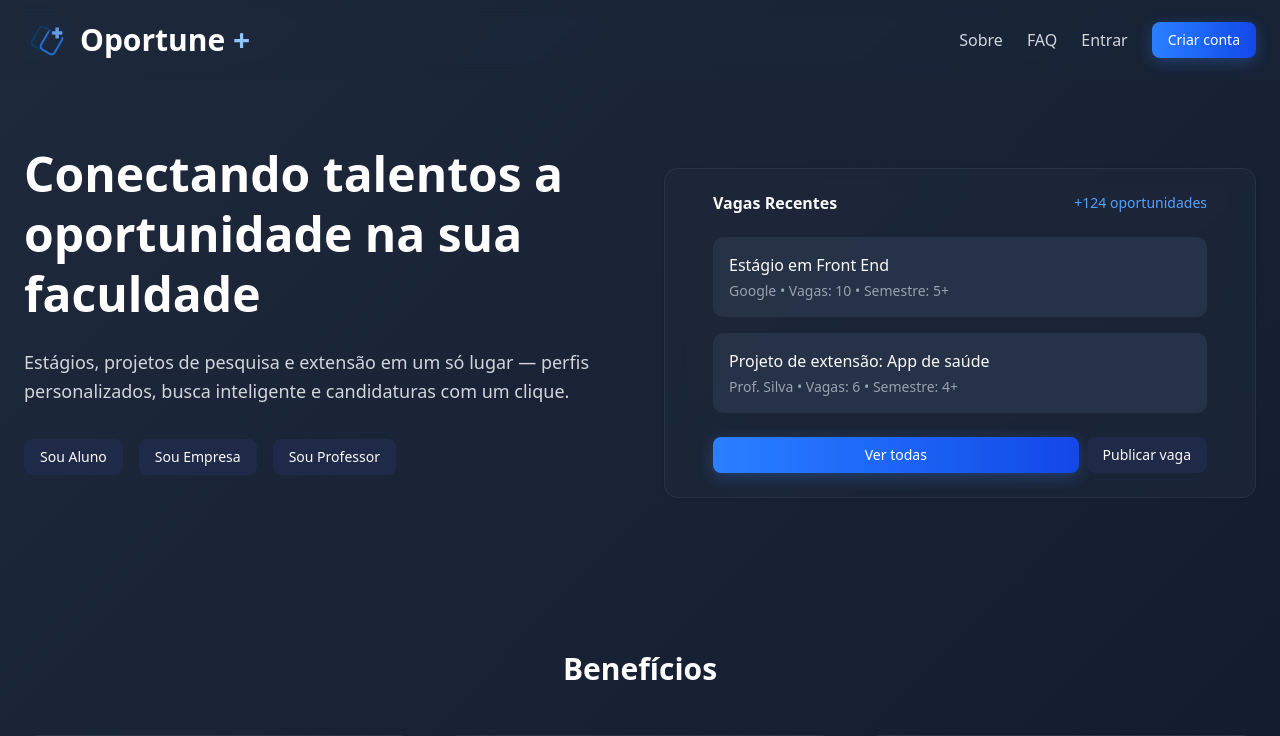
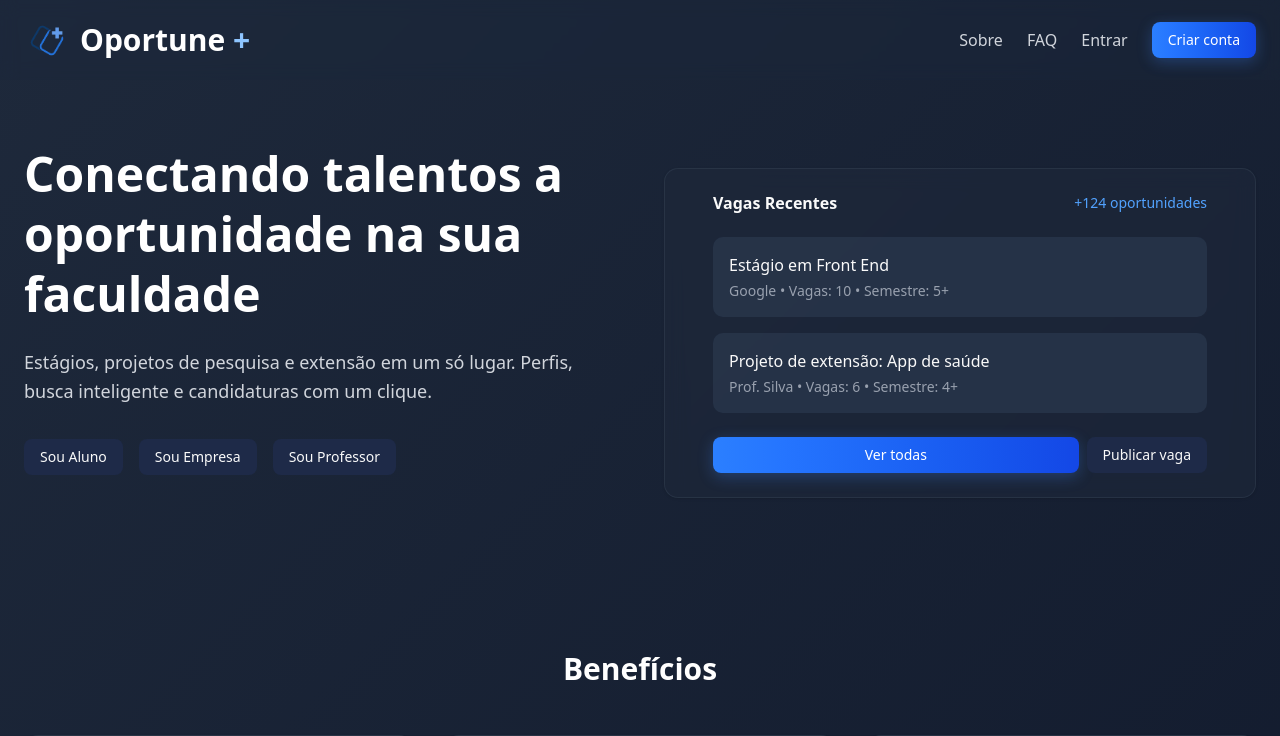
Before and after one commit to PedrFelip/oportune, a Next.js app in the folder frontend/: page / in a window 1280 px wide. Shown: the top 736 px of the page. Built offline with nearby package versions, Linux system fonts and the light colour scheme.

Commit message:
Atualiza links de navegação para direcionar para as páginas "Sobre" e "FAQ"; ajusta texto na seção Hero para maior clareza.

```diff
--- a/frontend/src/app/page.tsx
+++ b/frontend/src/app/page.tsx
@@ -53,13 +53,13 @@ export default function Home() {
         </div>
         <nav className="hidden md:flex items-center space-x-6">
           <Link
-            href="#"
+            href="/sobre"
             className="text-gray-300 hover:text-white transition-colors"
           >
             Sobre
           </Link>
           <Link
-            href="#"
+            href="/faq"
             className="text-gray-300 hover:text-white transition-colors"
           >
             FAQ
@@ -83,8 +83,8 @@ export default function Home() {
             Conectando talentos a oportunidade na sua faculdade
           </h1>
           <p className="text-gray-300 text-lg mb-8 leading-relaxed">
-            Estágios, projetos de pesquisa e extensão em um só lugar — perfis
-            personalizados, busca inteligente e candidaturas com um clique.
+            Estágios, projetos de pesquisa e extensão em um só lugar.
+            Perfis, busca inteligente e candidaturas com um clique.
           </p>
 
           <div className="flex flex-wrap gap-4 mb-12">
```
